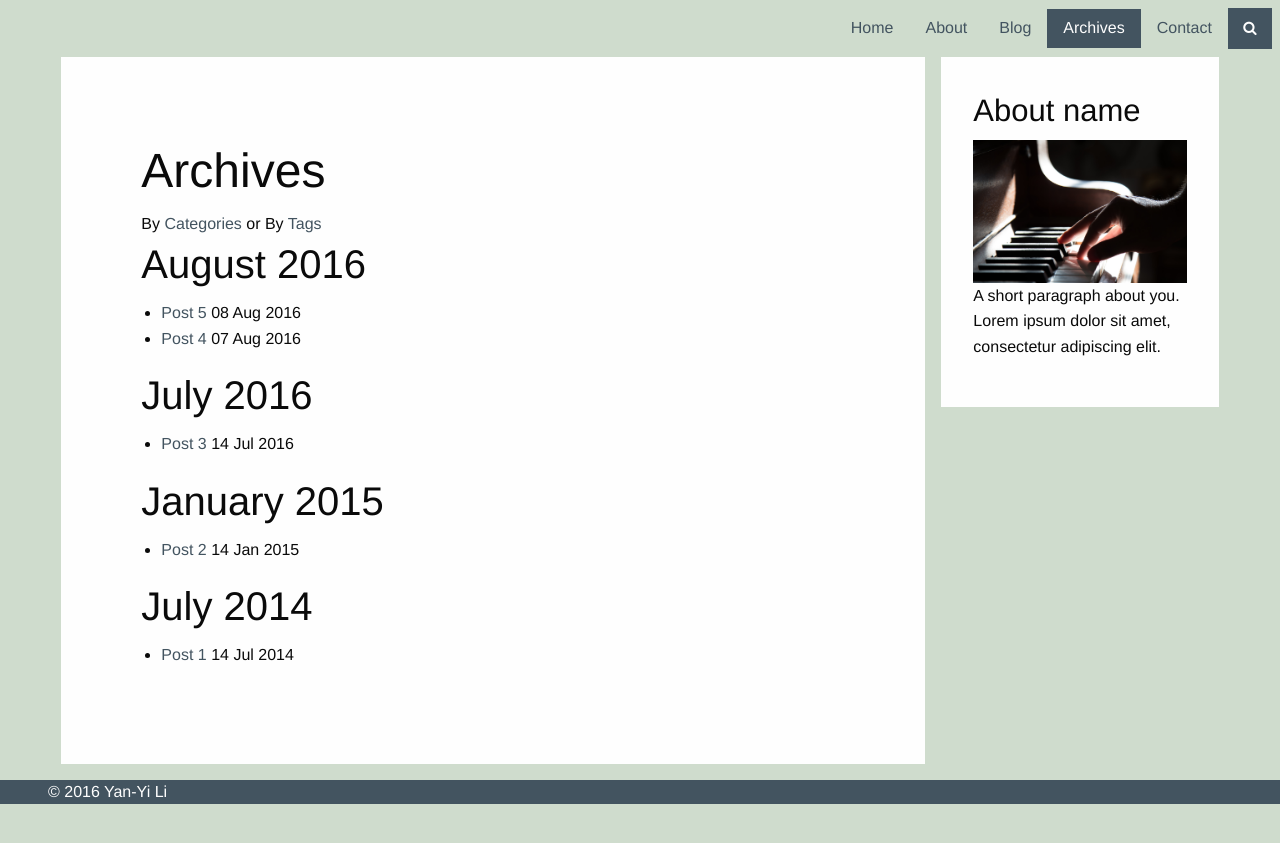
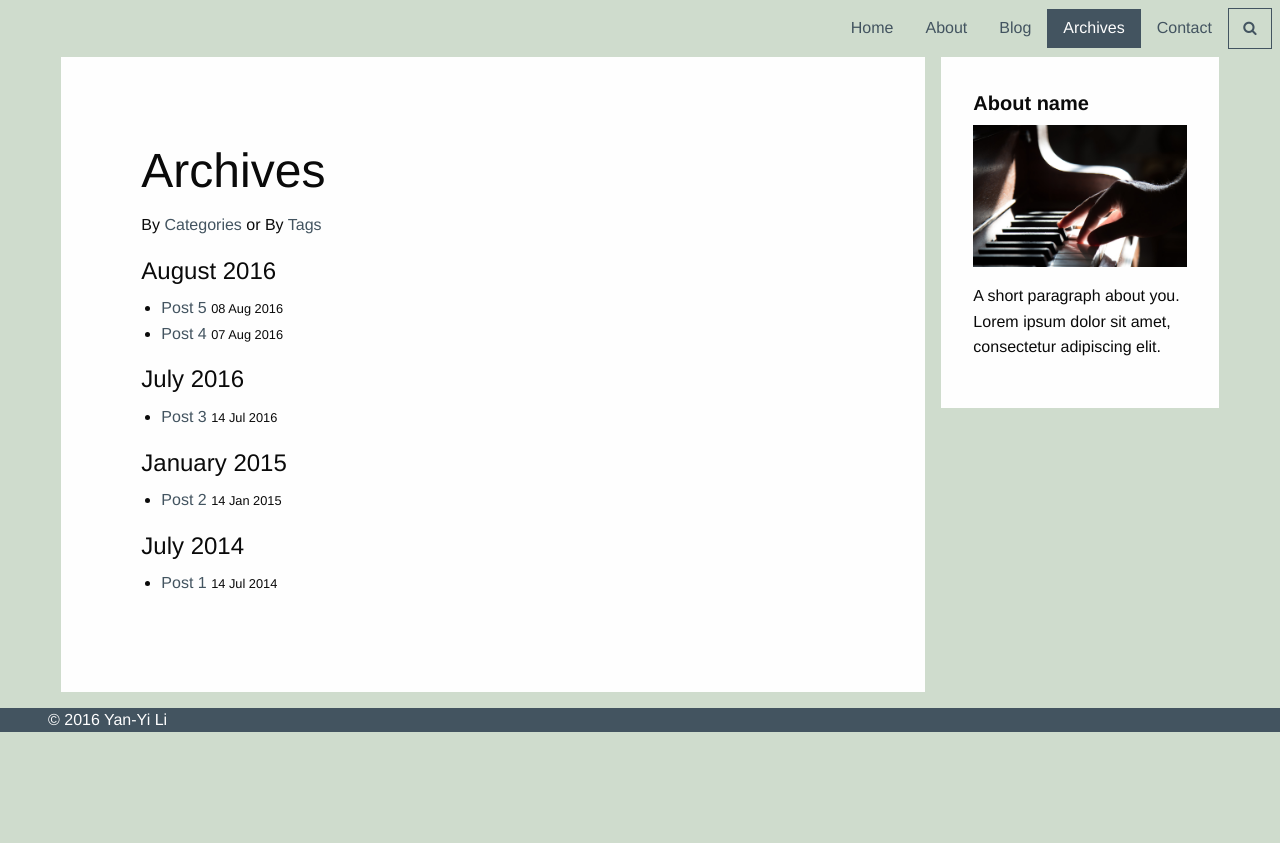
Before and after one commit to yanyil/jekyll-blog, a Jekyll site: the page built from archives/index.html, in a window 1280 px wide. Shown: the top 843 px of the page. Built offline with Jekyll 4.4.1, drawn with Linux system fonts in a browser that asks for light colours.

Commit message:
Change typography
- smaller headers in about-author and archives pages
- add spacing between tags

```diff
--- a/_includes/about-author.html
+++ b/_includes/about-author.html
@@ -1,11 +1,8 @@
 <article>
-  <header>
-    <h3>About {{ site.author.name }}</h3>
-  </header>
-
+  <h3 class="aside-header">About {{ site.author.name }}</h3>
   <section class="row">
     <div class="medium-3 large-12 columns">
-      <img src="{{ site.github.url }}/assets/img/{{ site.author.avatar }}" alt="author-avatar">
+      <p><img src="{{ site.github.url }}/assets/img/{{ site.author.avatar }}" alt="author-avatar"></p>
     </div>
     <div class="medium-9 large-12 columns">
       <p>A short paragraph about you. Lorem ipsum dolor sit amet, consectetur adipiscing elit.</p>
--- a/_sass/_theme.scss
+++ b/_sass/_theme.scss
@@ -26,8 +26,17 @@
   }
 }
 
+.archives-header {
+  font-size: $global-font-size * 1.5;
+}
+
 .aside {
   padding: 2rem;
+}
+
+.aside-header {
+  font-size: $global-font-size * 1.25;
+  font-weight: bold;
 }
 
 .footer {
--- a/_sass/settings/_settings.scss
+++ b/_sass/settings/_settings.scss
@@ -235,7 +235,7 @@ $breadcrumbs-item-slash: true;
 
 $button-padding: 0.85em 1em;
 $button-margin: 0 0 $global-margin 0;
-$button-fill: solid;
+$button-fill: hollow;
 $button-background: $primary-color;
 $button-background-hover: scale-color($button-background, $lightness: -15%);
 $button-color: $white;
@@ -253,7 +253,7 @@ $button-opacity-disabled: 0.25;
 // ----------------
 
 $buttongroup-margin: 1rem;
-$buttongroup-spacing: 1px;
+$buttongroup-spacing: 0.5rem;
 $buttongroup-child-selector: '.button';
 $buttongroup-expand-max: 6;
 
--- a/archives/categories.html
+++ b/archives/categories.html
@@ -2,12 +2,12 @@
 title: Categories
 ---
 {% for category in site.categories offset: 1 %}
-  <h2 id="{{ category[0] | slugify }}">{{ category[0] }}</h2>
+  <h2 id="{{ category[0] | slugify }}" class="archives-header">{{ category[0] }}</h2>
   <ul>
     {% for post in category[1] %}
       <li>
         <a href="{{ post.url | prepend: site.github.url }}">{{ post.title }}</a>
-        <time datetime="{{ post.date }}">{{ post.date | date_to_string }}</time>
+        <small><time datetime="{{ post.date }}">{{ post.date | date_to_string }}</time></small>
       </li>
     {% endfor %}
   </ul>
--- a/archives/index.html
+++ b/archives/index.html
@@ -1,24 +1,24 @@
 ---
 title: Archives
 ---
-By <a href="{{ site.github.url }}/archives/categories">Categories</a> or By <a href="{{ site.github.url }}/archives/tags">Tags</a>
+<p>By <a href="{{ site.github.url }}/archives/categories">Categories</a> or By <a href="{{ site.github.url }}/archives/tags">Tags</a></p>
 
 {% for post in site.posts %}
   {% unless post.next %}
-    <h2>{{ post.date | date: "%B %Y"}}</h2>
+    <h2 class="archives-header">{{ post.date | date: "%B %Y"}}</h2>
     <ul>
   {% else %}
     {% capture month %}{{ post.date | date: '%B %Y' }}{% endcapture %}
     {% capture nmonth %}{{ post.next.date | date: '%B %Y' }}{% endcapture %}
     {% if month != nmonth %}
       </ul>
-      <h2>{{ post.date | date: "%B %Y"}}</h2>
+      <h2 class="archives-header">{{ post.date | date: "%B %Y"}}</h2>
       <ul>
     {% endif %}
   {% endunless %}
     <li>
       <a href="{{ post.url | prepend: site.github.url }}">{{ post.title }}</a>
-      <time datetime="{{ post.date }}">{{ post.date | date_to_string }}</time>
+      <small><time datetime="{{ post.date }}">{{ post.date | date_to_string }}</time></small>
     </li>
 {% endfor %}
 </ul>
--- a/archives/tags.html
+++ b/archives/tags.html
@@ -1,7 +1,7 @@
 ---
 title: Tags
 ---
-<div class="button-group">
+<div class="small button-group">
   {% assign tags = site.tags | sort %}
   {% for tag in tags %}
     <a href="#{{ tag[0] | slugify }}" class="button">{{ tag[0] }}</a>
@@ -9,12 +9,12 @@ title: Tags
 </div>
 
 {% for tag in tags %}
-  <h2 id="{{ tag[0] | slugify }}">{{ tag[0] }}</h2>
+  <h2 id="{{ tag[0] | slugify }}" class="archives-header">{{ tag[0] }}</h2>
   <ul>
     {% for post in tag[1] %}
       <li>
         <a href="{{ post.url | prepend: site.github.url }}">{{ post.title }}</a>
-        <time datetime="{{ post.date }}">{{ post.date | date_to_string }}</time>
+        <small><time datetime="{{ post.date }}">{{ post.date | date_to_string }}</time></small>
       </li>
     {% endfor %}
   </ul>
```
